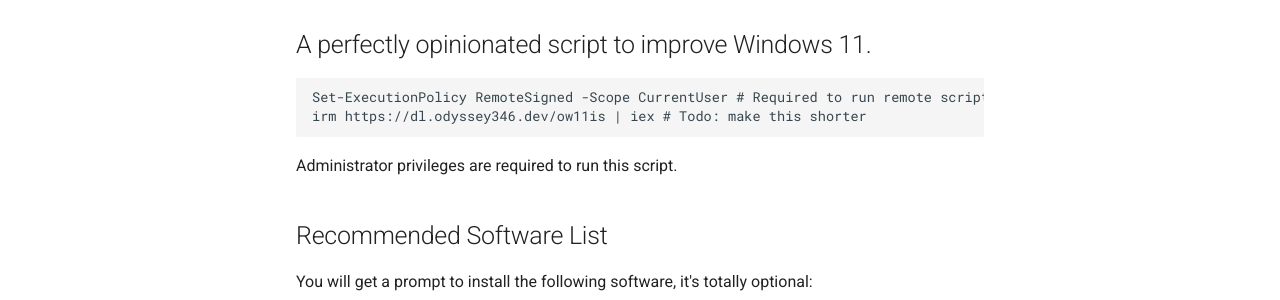
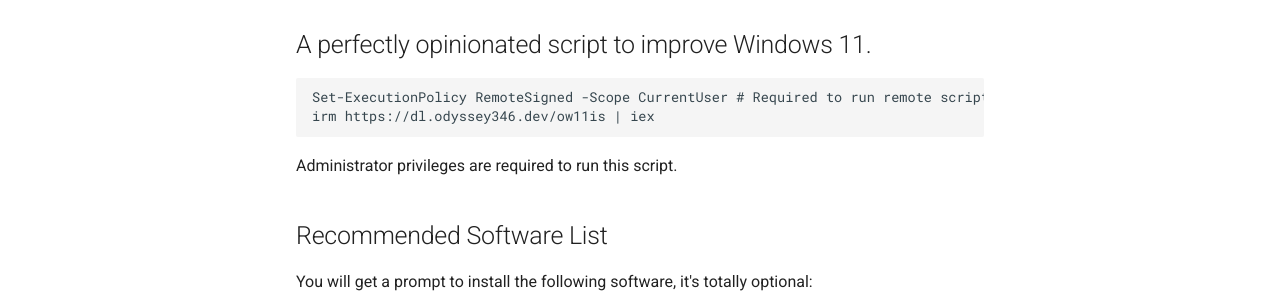
Before and after one commit to pistasjis/ow11is, an MkDocs documentation site: the page built from docs/index.md, in a window 1280 px wide. Shown: the part 262-562 px from the top of the page. Built offline with MkDocs 1.6.1 and Material for MkDocs 9.7.7, drawn with Linux system fonts in a browser that asks for light colours.

Commit message:
done
Signed-off-by: Odyssey <odyssey346@disroot.org>

````diff
--- a/docs/index.md
+++ b/docs/index.md
@@ -9,7 +9,7 @@ title: 'Index'
 
 ```powershell
 Set-ExecutionPolicy RemoteSigned -Scope CurrentUser # Required to run remote scripts (only once)
-irm https://dl.odyssey346.dev/ow11is | iex # Todo: make this shorter
+irm https://dl.odyssey346.dev/ow11is | iex
 ```
 
 Administrator privileges are required to run this script.
````
